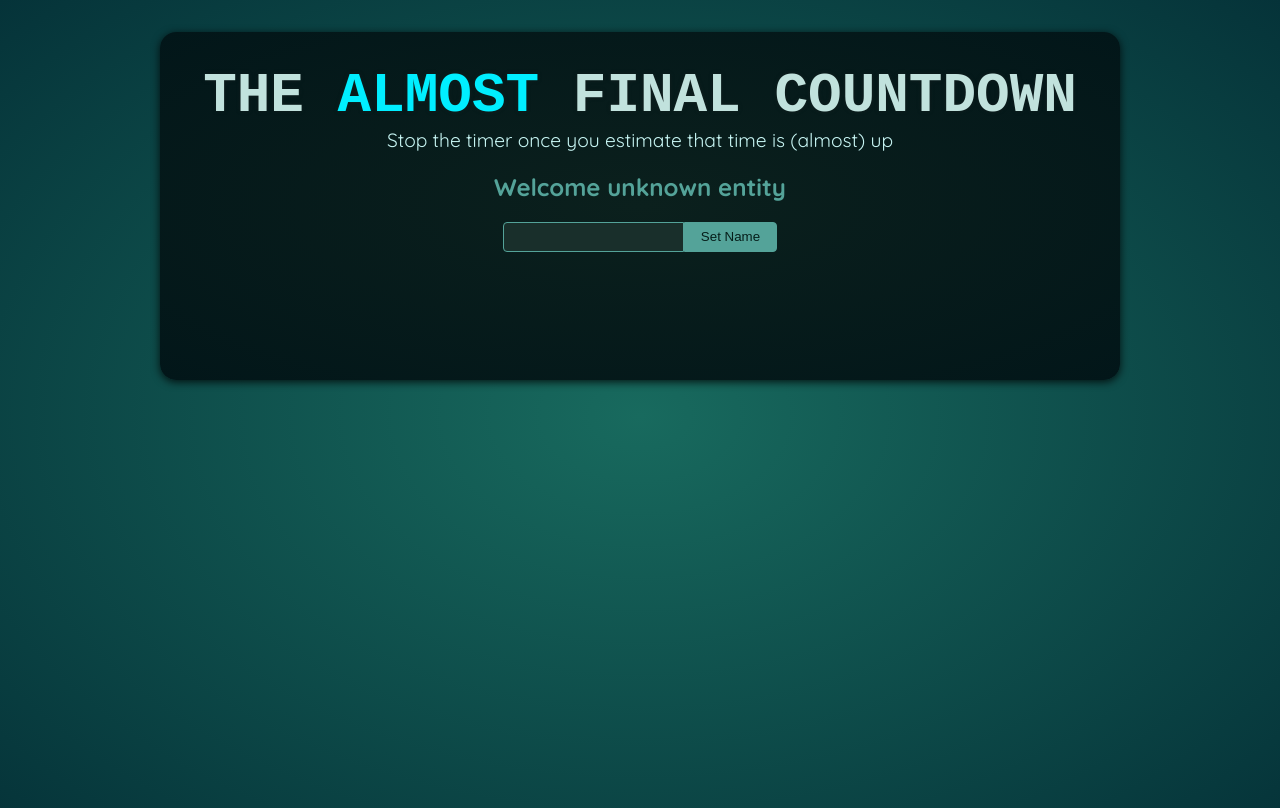
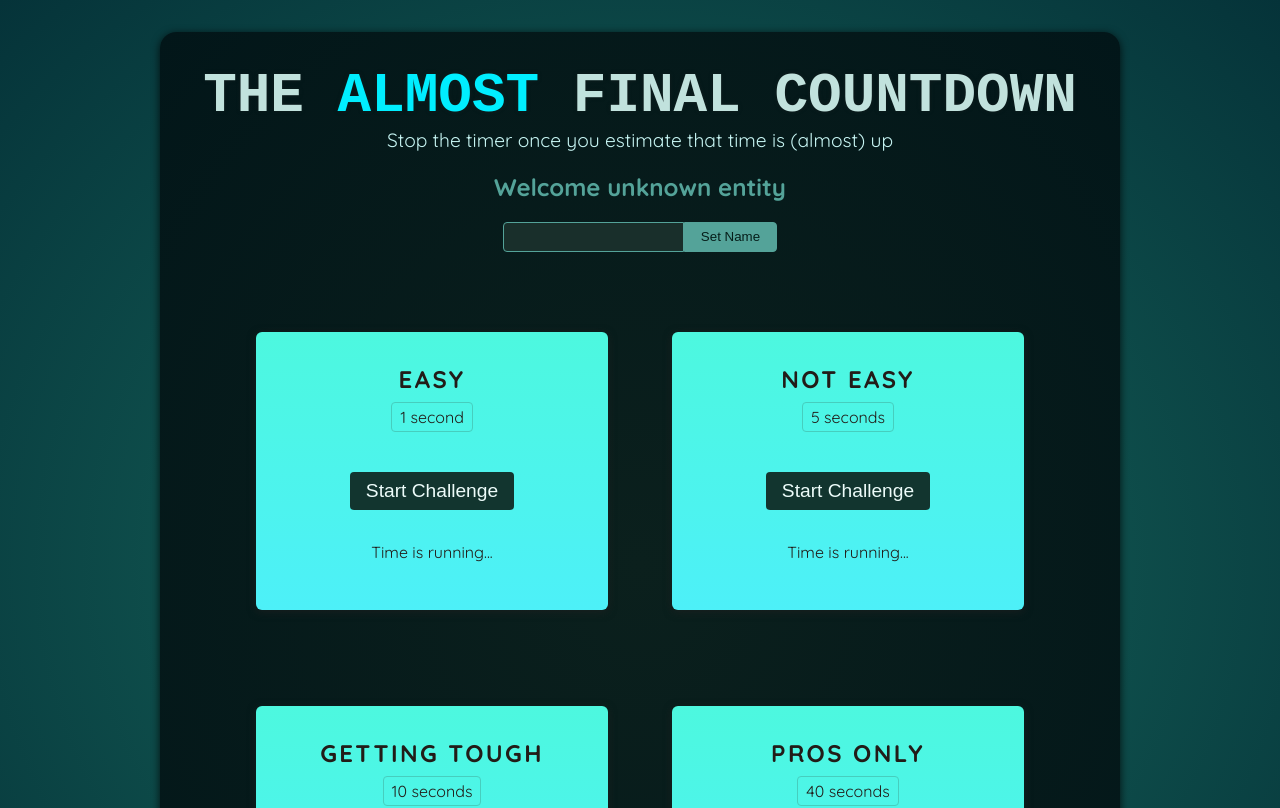
Before and after one commit to fuadslymnv/estimate-time-game, a React (Vite) app: page / in a window 1280 px wide. Shown: the top 808 px of the page. Built offline with nearby package versions, Linux system fonts and the light colour scheme; a web font is replaced by a local one.

Commit message:
TimerChallenge component added

```diff
--- a/src/App.jsx
+++ b/src/App.jsx
@@ -1,10 +1,18 @@
-import Player from './components/Player.jsx';
+import Player from "./components/Player.jsx";
+import TimerChallenge from "./components/TimerChallenge.jsx";
 
 function App() {
   return (
     <>
       <Player />
-      <div id="challenges"></div>
+      <div id="challenges">
+        <TimerChallenge title="Easy" targetTime={1} />
+        <TimerChallenge title="Not Easy" targetTime={5} />
+        <TimerChallenge title="Getting tough" targetTime={10} />
+        <TimerChallenge title="Pros only" targetTime={40} />
+
+
+      </div>
     </>
   );
 }
--- a/src/components/Player.jsx
+++ b/src/components/Player.jsx
@@ -1,11 +1,12 @@
 import { useState, useRef } from "react";
 
 export default function Player() {
-  const playerName= useRef()
+  const playerName = useRef();
   const [enteredPlayerName, setEnteredPlayerName] = useState(null);
 
   const handleClick = () => {
-    setEnteredPlayerName(playerName.current.value)
+    setEnteredPlayerName(playerName.current.value);
+    playerName.current.value = "";
   };
 
   return (
--- /dev/null
+++ b/src/components/TimerChallenge.jsx
@@ -0,0 +1,18 @@
+export default function TimerChallenge({ title, targetTime }) {
+  return (
+    <section className="challenge">
+      <h2>{title}</h2>
+      <p className="challenge-time">
+        {targetTime} second{targetTime > 1 ? "s" : ""}
+      </p>
+      <p>
+        <button>
+            Start Challenge
+        </button>
+      </p>
+      <p className="">
+        Time is running...
+      </p>
+    </section>
+  );
+}
```
